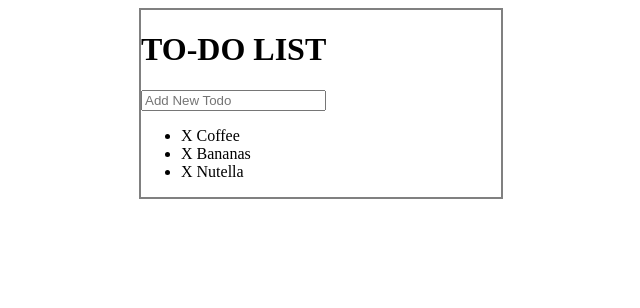
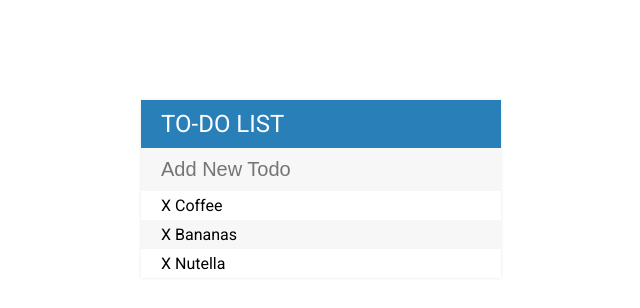
Before and after one commit to arcticbarra/todo, a plain HTML site: page index.html in a window 1280 px wide. Shown: the whole page, without its empty margins (319-959 px from the left). Drawn offline with Linux system fonts and the light colour scheme.

Commit message:
MVP done

```diff
--- a/assets/css/todos.css
+++ b/assets/css/todos.css
@@ -1,5 +1,37 @@
 h1 {
   text-transform: uppercase;
+  background: #2980b9;
+  color: white;
+  padding: 10px 20px;
+  margin: 0;
+  font-size: 24px;
+  font-weight: normal;
+}
+
+input[type="text"] {
+  width: 360px;
+  margin: 0;
+  padding: 0;
+  background: none;
+  border: none;
+  outline: none;
+  font-size: 20px;
+  padding: 10px 20px;
+}
+
+ul {
+  list-style: none;
+  margin: 0;
+  padding: 0;
+}
+
+li {
+  padding: 5px 20px;
+  font-weight: 400;
+}
+
+li:nth-child(odd) {
+  background: white;
 }
 
 .done {
@@ -8,7 +40,12 @@ h1 {
 }
 
 #container {
-  border: 2px solid grey;
+  box-shadow: 0 0 3px rgba(0,0,0,.1);
   width: 360px;
-  margin: 0 auto;
+  margin: 100px auto;
+  background: #F7F7F7;
 }
+
+body {
+  font-family: Roboto;
+}
--- a/assets/js/todos.js
+++ b/assets/js/todos.js
@@ -1,16 +1,21 @@
 // Check off todos by clicking
-$("li").on("click", function() {
+$("ul").on("click", "li", function() {
   $(this).toggleClass("done");
 });
 
 // Removing todos
-$("span").on("click", function(event) {
+$("ul").on("click", "span", function(event) {
   $(this).parent().fadeOut(500, function() {
     $(this).remove();
   });
   event.stopPropagation();
 });
 
-$("input[type='text']").keypress(function(event) {
-
-})
+// Add todos
+$("input[type='text']").on("keypress", function(event) {
+  var todoText = $(this).val();
+  if (event.which === 13 && todoText !== "") {
+    $("ul").append("<li><span>X</span> "+todoText+"</li>");
+    $(this).val("");
+  }
+});
--- a/index.html
+++ b/index.html
@@ -4,6 +4,7 @@
     <meta charset="utf-8">
     <title>Todo List</title>
     <link rel="stylesheet" href="assets/css/todos.css">
+    <link href="https://fonts.googleapis.com/css?family=Roboto:400,500,700" rel="stylesheet">
     <script src="assets/js/lib/jquery-3.1.1.min.js" charset="utf-8"></script>
   </head>
   <body>
```
